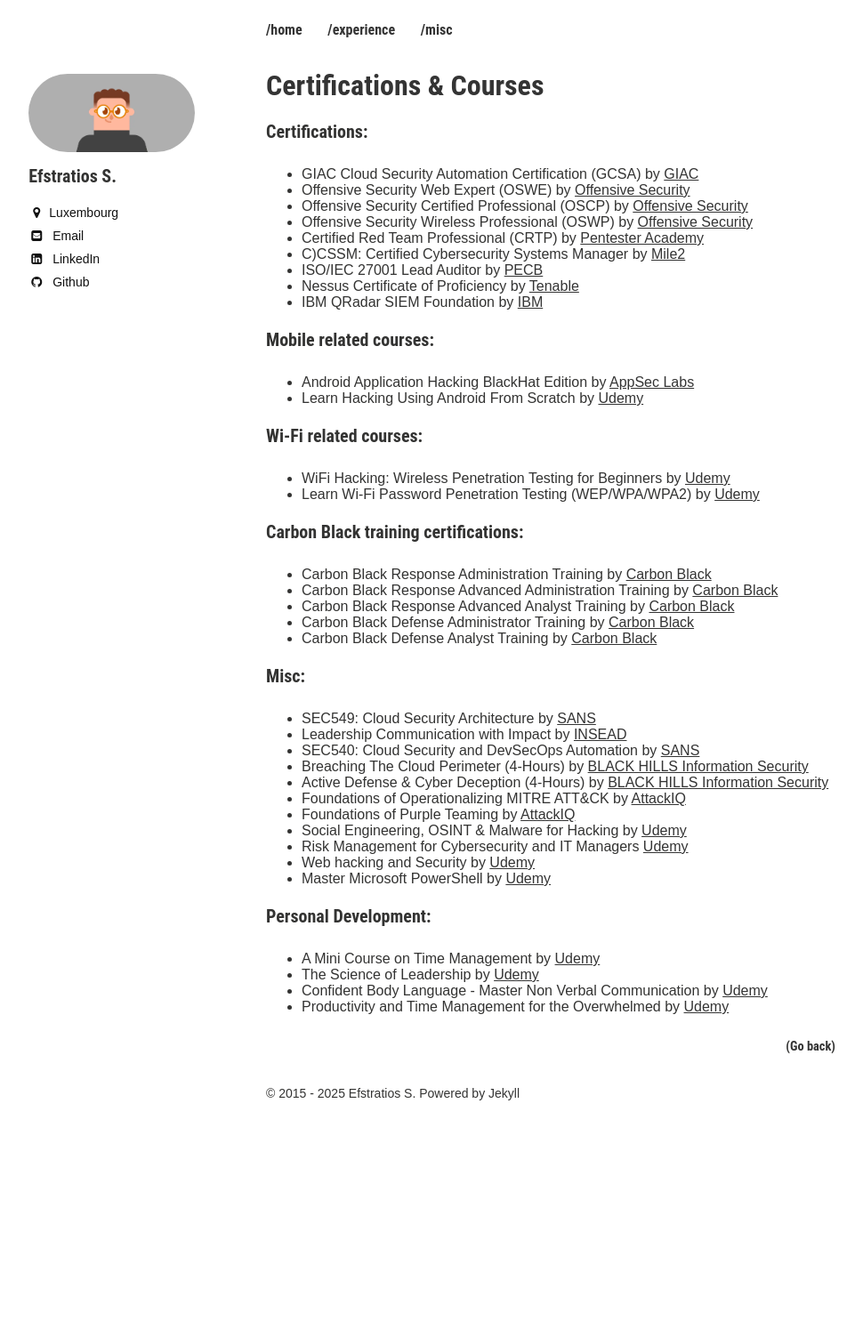
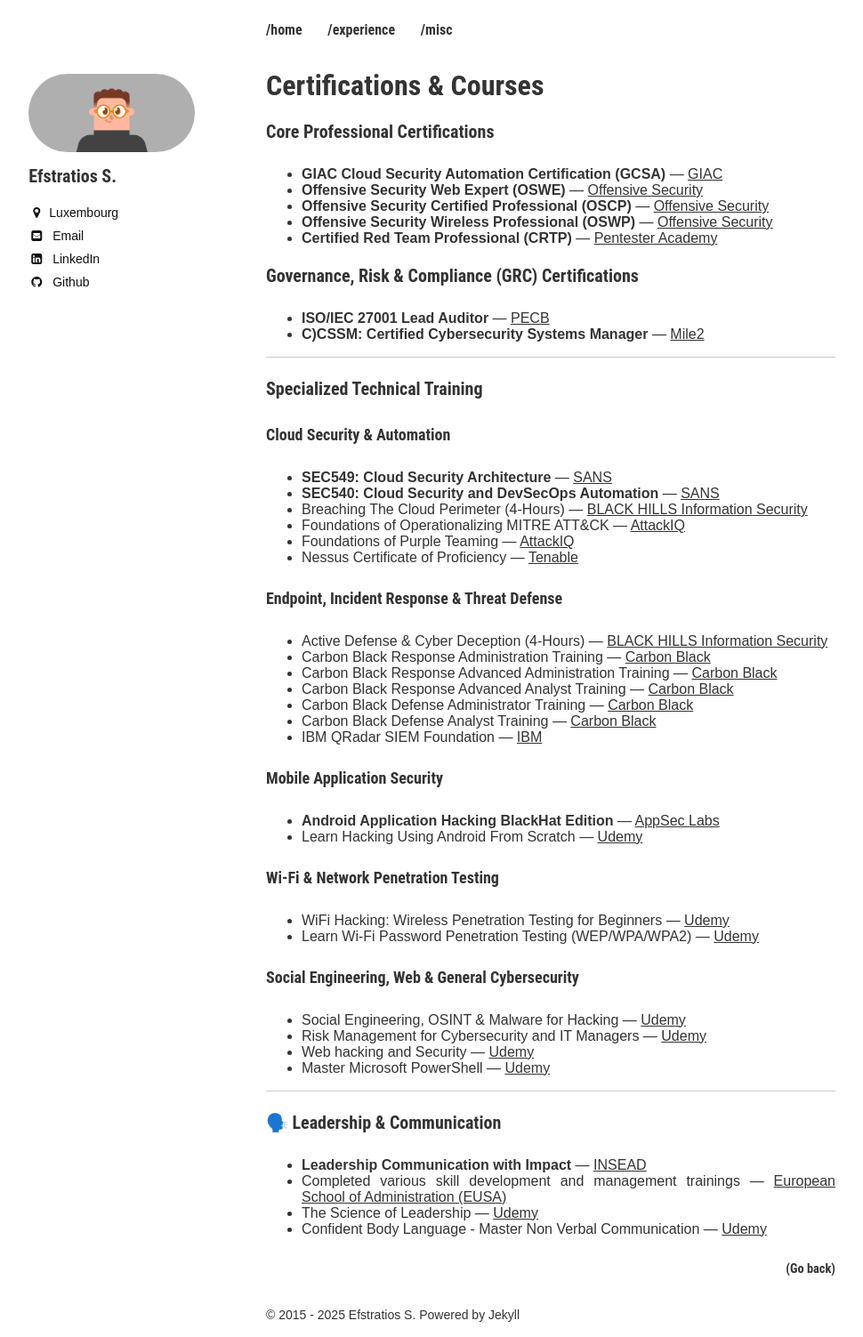
Before and after one commit to efstratios/efstratios.github.io, a Jekyll site: the page built from certs/index.md, in a window 1280 px wide. Shown: the whole page at 89% size, without its empty margins (21-991 px from the left). Built offline with Jekyll 4.4.1, drawn with Linux system fonts in a browser that asks for light colours; before the commit the page ends 1254 px from its top, so only the background shows below that.

Commit message:
Reconstruction

```diff
--- a/certs/index.md
+++ b/certs/index.md
@@ -5,53 +5,64 @@
 share: true
 ---
 
-### Certifications:
-* GIAC Cloud Security Automation Certification (GCSA) by [GIAC](https://www.giac.org/certifications/cloud-security-automation-gcsa/){:target="_blank" rel="noopener"}
-* Offensive Security Web Expert (OSWE) by [Offensive Security](https://www.offensive-security.com/){:target="_blank" rel="noopener"}
-* Offensive Security Certified Professional (OSCP) by [Offensive Security](https://www.offensive-security.com/){:target="_blank" rel="noopener"}
-* Offensive Security Wireless Professional (OSWP) by [Offensive Security](https://www.offensive-security.com/){:target="_blank" rel="noopener"}
-* Certified Red Team Professional (CRTP) by [Pentester Academy](https://www.pentesteracademy.com/activedirectorylab){:target="_blank" rel="noopener"}
-* C)CSSM: Certified Cybersecurity Systems Manager by [Mile2](https://mile2.com/ccssm-outline/){:target="_blank" rel="noopener"}
-* ISO/IEC 27001 Lead Auditor by [PECB](https://pecb.com/en/education-and-certification-for-individuals/iso-iec-27001/iso-iec-27001-lead-auditor){:target="_blank" rel="noopener"}
-* Nessus Certificate of Proficiency by [Tenable](https://www.tenable.com/education/certification){:target="_blank" rel="noopener"}
-* IBM QRadar SIEM Foundation by [IBM](https://www.securitylearningacademy.com/course/view.php?id=3104){:target="_blank" rel="noopener"}
+### Core Professional Certifications
 
-###	Mobile related courses:
+* **GIAC Cloud Security Automation Certification (GCSA)** — [GIAC](https://www.giac.org/certifications/cloud-security-automation-gcsa/){:target="_blank" rel="noopener"}
+* **Offensive Security Web Expert (OSWE)** — [Offensive Security](https://www.offensive-security.com/){:target="_blank" rel="noopener"}
+* **Offensive Security Certified Professional (OSCP)** — [Offensive Security](https://www.offensive-security.com/){:target="_blank" rel="noopener"}
+* **Offensive Security Wireless Professional (OSWP)** — [Offensive Security](https://www.offensive-security.com/){:target="_blank" rel="noopener"}
+* **Certified Red Team Professional (CRTP)** — [Pentester Academy](https://www.pentesteracademy.com/activedirectorylab){:target="_blank" rel="noopener"}
 
-* Android Application Hacking BlackHat Edition by [AppSec Labs](https://appsec-labs.com/){:target="_blank" rel="noopener"}
-* Learn Hacking Using Android From Scratch by [Udemy](https://www.udemy.com/user/zaidsabih/){:target="_blank" rel="noopener"}
+### Governance, Risk & Compliance (GRC) Certifications
 
+* **ISO/IEC 27001 Lead Auditor** — [PECB](https://pecb.com/en/education-and-certification-for-individuals/iso-iec-27001/iso-iec-27001-lead-auditor){:target="_blank" rel="noopener"}
+* **C)CSSM: Certified Cybersecurity Systems Manager** — [Mile2](https://mile2.com/ccssm-outline/){:target="_blank" rel="noopener"}
 
-### Wi-Fi related courses:
+---
 
-* WiFi Hacking: Wireless Penetration Testing for Beginners by [Udemy](https://www.udemy.com/user/jason-dion/){:target="_blank" rel="noopener"}
-* Learn Wi-Fi Password Penetration Testing (WEP/WPA/WPA2) by [Udemy](https://www.udemy.com/user/zaidsabih/){:target="_blank" rel="noopener"}
+### Specialized Technical Training
 
-### Carbon Black training certifications:
+#### **Cloud Security & Automation**
 
-* Carbon Black Response Administration Training by [Carbon Black](https://www.carbonblack.com/){:target="_blank" rel="noopener"}
-* Carbon Black Response Advanced Administration Training by [Carbon Black](https://www.carbonblack.com/){:target="_blank" rel="noopener"}
-* Carbon Black Response Advanced Analyst Training by [Carbon Black](https://www.carbonblack.com/){:target="_blank" rel="noopener"}
-* Carbon Black Defense Administrator Training by [Carbon Black](https://www.carbonblack.com/){:target="_blank" rel="noopener"}
-* Carbon Black Defense Analyst Training by [Carbon Black](https://www.carbonblack.com/){:target="_blank" rel="noopener"}
+* **SEC549: Cloud Security Architecture** — [SANS](https://www.sans.org/cyber-security-courses/cloud-security-architecture){:target="_blank" rel="noopener"}
+* **SEC540: Cloud Security and DevSecOps Automation** — [SANS](https://www.sans.org/cyber-security-courses/cloud-security-devsecops-automation/){:target="_blank" rel="noopener"}
+* Breaching The Cloud Perimeter (4-Hours) — [BLACK HILLS Information Security](https://www.blackhillsinfosec.com/){:target="_blank" rel="noopener"}
+* Foundations of Operationalizing MITRE ATT&CK — [AttackIQ](https://academy.attackiq.com/){:target="_blank" rel="noopener"}
+* Foundations of Purple Teaming — [AttackIQ](https://academy.attackiq.com/){:target="_blank" rel="noopener"}
+* Nessus Certificate of Proficiency — [Tenable](https://www.tenable.com/education/certification){:target="_blank" rel="noopener"}
 
-### Misc:
+#### **Endpoint, Incident Response & Threat Defense**
 
-* SEC549: Cloud Security Architecture by [SANS](https://www.sans.org/cyber-security-courses/cloud-security-architecture){:target="_blank" rel="noopener"}
-* Leadership Communication with Impact by [INSEAD](https://www.insead.edu/executive-education/open-online-programmes/leadership-communication-impact){:target="_blank" rel="noopener"}
-* SEC540: Cloud Security and DevSecOps Automation by [SANS](https://www.sans.org/cyber-security-courses/cloud-security-devsecops-automation/){:target="_blank" rel="noopener"}
-* Breaching The Cloud Perimeter (4-Hours) by [BLACK HILLS Information Security](https://www.blackhillsinfosec.com/){:target="_blank" rel="noopener"}
-* Active Defense & Cyber Deception (4-Hours) by [BLACK HILLS Information Security](https://www.blackhillsinfosec.com/){:target="_blank" rel="noopener"}
-* Foundations of Operationalizing MITRE ATT&CK by [AttackIQ](https://academy.attackiq.com/){:target="_blank" rel="noopener"}
-* Foundations of Purple Teaming by [AttackIQ](https://academy.attackiq.com/){:target="_blank" rel="noopener"}
-* Social Engineering, OSINT & Malware for Hacking by [Udemy](https://www.udemy.com/user/muharrem-aydin-2/){:target="_blank" rel="noopener"}
-* Risk Management for Cybersecurity and IT Managers [Udemy](https://www.udemy.com/user/jason-dion/){:target="_blank" rel="noopener"}
-* Web hacking and Security by [Udemy](https://www.udemy.com/user/infysec-2/){:target="_blank" rel="noopener"}
-* Master Microsoft PowerShell by [Udemy](https://www.udemy.com/user/techmountainconsulting/){:target="_blank" rel="noopener"}
+* Active Defense & Cyber Deception (4-Hours) — [BLACK HILLS Information Security](https://www.blackhillsinfosec.com/){:target="_blank" rel="noopener"}
+* Carbon Black Response Administration Training — [Carbon Black](https://www.carbonblack.com/){:target="_blank" rel="noopener"}
+* Carbon Black Response Advanced Administration Training — [Carbon Black](https://www.carbonblack.com/){:target="_blank" rel="noopener"}
+* Carbon Black Response Advanced Analyst Training — [Carbon Black](https://www.carbonblack.com/){:target="_blank" rel="noopener"}
+* Carbon Black Defense Administrator Training — [Carbon Black](https://www.carbonblack.com/){:target="_blank" rel="noopener"}
+* Carbon Black Defense Analyst Training — [Carbon Black](https://www.carbonblack.com/){:target="_blank" rel="noopener"}
+* IBM QRadar SIEM Foundation — [IBM](https://www.securitylearningacademy.com/course/view.php?id=3104){:target="_blank" rel="noopener"}
 
-### Personal Development:
+#### **Mobile Application Security**
 
-* A Mini Course on Time Management by [Udemy](https://www.udemy.com/user/brandonhakim/){:target="_blank" rel="noopener"}
-* The Science of Leadership by [Udemy](https://www.udemy.com/user/gregorycaremans/){:target="_blank" rel="noopener"}
-* Confident Body Language - Master Non Verbal Communication by [Udemy](https://www.udemy.com/user/jimmynaraine/){:target="_blank" rel="noopener"}
-* Productivity and Time Management for the Overwhelmed by [Udemy](https://www.udemy.com/user/joshpaulsen2/){:target="_blank" rel="noopener"}
+* **Android Application Hacking BlackHat Edition** — [AppSec Labs](https://appsec-labs.com/){:target="_blank" rel="noopener"}
+* Learn Hacking Using Android From Scratch — [Udemy](https://www.udemy.com/user/zaidsabih/){:target="_blank" rel="noopener"}
+
+#### **Wi-Fi & Network Penetration Testing**
+
+* WiFi Hacking: Wireless Penetration Testing for Beginners — [Udemy](https://www.udemy.com/user/jason-dion/){:target="_blank" rel="noopener"}
+* Learn Wi-Fi Password Penetration Testing (WEP/WPA/WPA2) — [Udemy](https://www.udemy.com/user/zaidsabih/){:target="_blank" rel="noopener"}
+
+#### **Social Engineering, Web & General Cybersecurity**
+
+* Social Engineering, OSINT & Malware for Hacking — [Udemy](https://www.udemy.com/user/muharrem-aydin-2/){:target="_blank" rel="noopener"}
+* Risk Management for Cybersecurity and IT Managers — [Udemy](https://www.udemy.com/user/jason-dion/){:target="_blank" rel="noopener"}
+* Web hacking and Security — [Udemy](https://www.udemy.com/user/infysec-2/){:target="_blank" rel="noopener"}
+* Master Microsoft PowerShell — [Udemy](https://www.udemy.com/user/techmountainconsulting/){:target="_blank" rel="noopener"}
+
+---
+
+### 🗣️ Leadership & Communication
+
+* **Leadership Communication with Impact** — [INSEAD](https://www.insead.edu/executive-education/open-online-programmes/leadership-communication-impact){:target="_blank" rel="noopener"}
+* Completed various skill development and management trainings — [European School of Administration (EUSA)](https://commission.europa.eu/about/departments-and-executive-agencies/european-school-administration_en){:target="_blank" rel="noopener"}
+* The Science of Leadership — [Udemy](https://www.udemy.com/user/gregorycaremans/){:target="_blank" rel="noopener"}
+* Confident Body Language - Master Non Verbal Communication — [Udemy](https://www.udemy.com/user/jimmynaraine/){:target="_blank" rel="noopener"}
```
